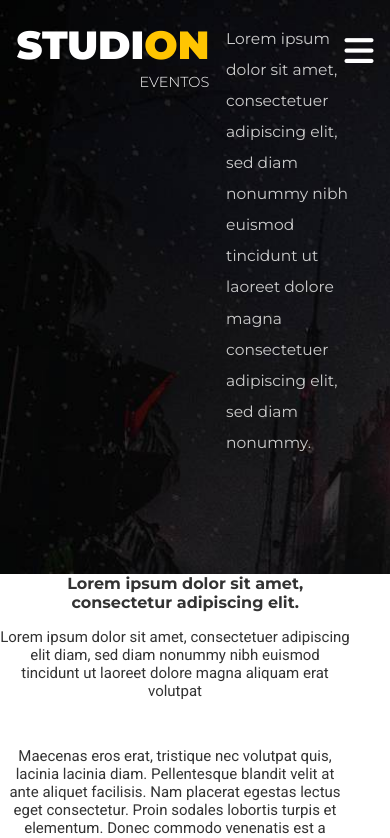
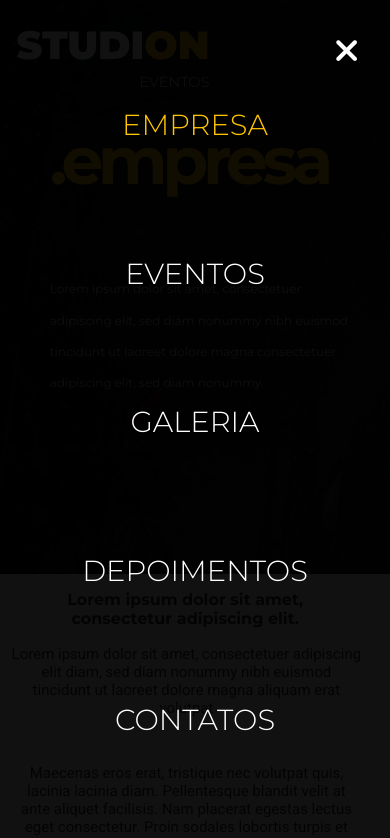
Before and after one commit to cristian-sbardelotto/studion, a website: page src/company.html in a window 390 px wide. Both pictures are taken after a click on the button 358 px from the left and 52 px from the top of the page. Shown: the top 838 px of the page. Drawn offline with nearby package versions, Linux system fonts and the light colour scheme.

Commit message:
feat(responsiveness): completed the responsiveness in mobile for the company page

```diff
--- a/src/company.html
+++ b/src/company.html
@@ -146,6 +146,8 @@
         reservados.</small>
     </p>
   </footer>
+  <script src="https://cdnjs.cloudflare.com/ajax/libs/jquery/3.6.1/jquery.min.js"></script>
+  <script src="./script.js"></script>
 </body>
 
 </html>
--- a/src/css/_company.css
+++ b/src/css/_company.css
@@ -2,6 +2,32 @@
   margin: 0;
   padding: 0;
   box-sizing: border-box;
+}
+
+/* SEÇÃO HERO MOBILE */
+@media screen and (max-width: 720px) {
+  .fa-bars, .fa-times {
+    margin-right: 1rem;
+  }
+
+  .hero__copy {
+    display: flex;
+    flex-direction: column;
+    top: 6rem;
+    left: 3rem;
+
+    padding: 0;
+    width: fit-content;
+  }
+
+  .hero__copy h2 {
+    font-size: 4rem;
+  }
+
+  .hero__copy p {
+    font-size: 12px;
+    max-width: 38ch;
+  }
 }
 
 /* SEÇÃO CALL */
@@ -48,14 +74,14 @@
     max-width: 350px;
     font-size: 15px;
     text-align: center;
-    margin: 0;
+    margin: 0 0 0 0.6875rem;
   }
 
   .call h2 {
     font-size: 16px;
     max-width: 28ch;
     text-align: center;
-    margin: 0 0 1rem 2rem;
+    margin: 1rem 0 1rem 2rem;
   }
 
   .call__container img {
@@ -86,9 +112,24 @@
   font-weight: 800;
 }
 
+/* SEÇÃO BRANDS MOBILE */
+@media screen and (max-width: 720px) {
+  .brands__container img {
+    margin: 0 1rem 0 1rem;
+    width: 90%;
+  }
+}
+
 /* SEÇÃO VIDEO */
 
 .video__container {
   text-align: center;
   padding: 5.3125rem 0;
 }
+/* SEÇÃO VIDEO MOBILE */
+@media screen and (max-width: 720px) {
+  .video__container, .video__container img {
+    width: 99%;
+    padding: 0.5rem;
+  }
+}
--- a/src/script.js
+++ b/src/script.js
@@ -1,10 +1,14 @@
 $(document).ready(() => {
   //  MENU
-$('.navbar__menu-btn').on('click', function () {
-  $('.navbar__links').toggleClass('active');
-  $(this).find('i').toggleClass("fa-bars");
-  $(this).find('i').toggleClass("fa-times");
-})
+  toggle();
+  function toggle () {
+    $('.navbar__menu-btn').on('click', function () {
+    $('.navbar__links').toggleClass('active');
+    $(this).find('i').toggleClass("fa-bars");
+    $(this).find('i').toggleClass("fa-times");
+  })
+}
+
 
   // CARROSSEL
   const slickOptions = {
```
Also changed, not shown: src/index.html (+1 -5 lines).
